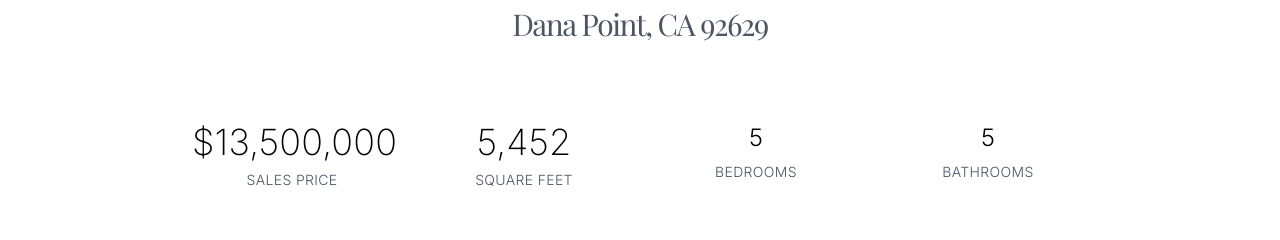
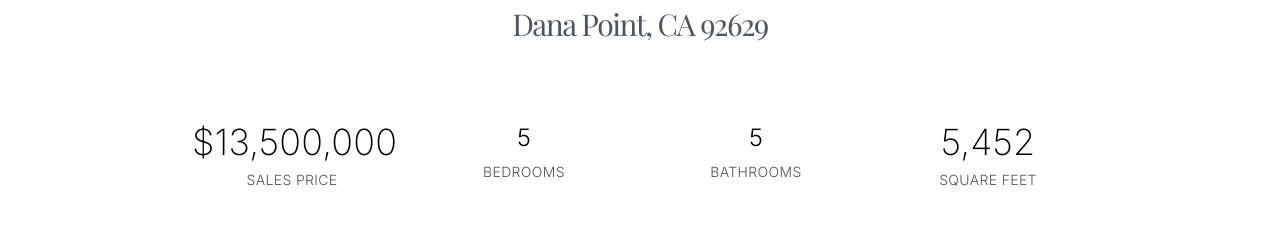
Before and after one commit to derekmmay/property-websites, a React (Vite) app: page / in a window 1280 px wide. Shown: the part 1536-1776 px from the top of the page. Built offline with nearby package versions, Linux system fonts and the light colour scheme; a web font is replaced by a local one.

Commit message:
Move square feet after bed/bath counts
Rearranged the order of property stats to place "Square Feet" after "Bedrooms" and "Bathrooms".

```diff
--- a/src/components/PropertyDescription.tsx
+++ b/src/components/PropertyDescription.tsx
@@ -20,11 +20,6 @@ const PropertyDescription = () => {
         </div>
 
         <div className="text-center">
-          <div className="text-4xl font-extralight text-black mb-2">5,452</div>
-          <div className="text-sm text-gray-600 uppercase tracking-wide">Square Feet</div>
-        </div>
-
-        <div className="text-center">
           <div className="text-2xl font-light text-black mb-2">5</div>
           <div className="text-sm text-gray-600 uppercase tracking-wide">Bedrooms</div>
         </div>
@@ -32,6 +27,11 @@ const PropertyDescription = () => {
         <div className="text-center">
           <div className="text-2xl font-light text-black mb-2">5</div>
           <div className="text-sm text-gray-600 uppercase tracking-wide">Bathrooms</div>
+        </div>
+
+        <div className="text-center">
+          <div className="text-4xl font-extralight text-black mb-2">5,452</div>
+          <div className="text-sm text-gray-600 uppercase tracking-wide">Square Feet</div>
         </div>
       </div>
 
```
